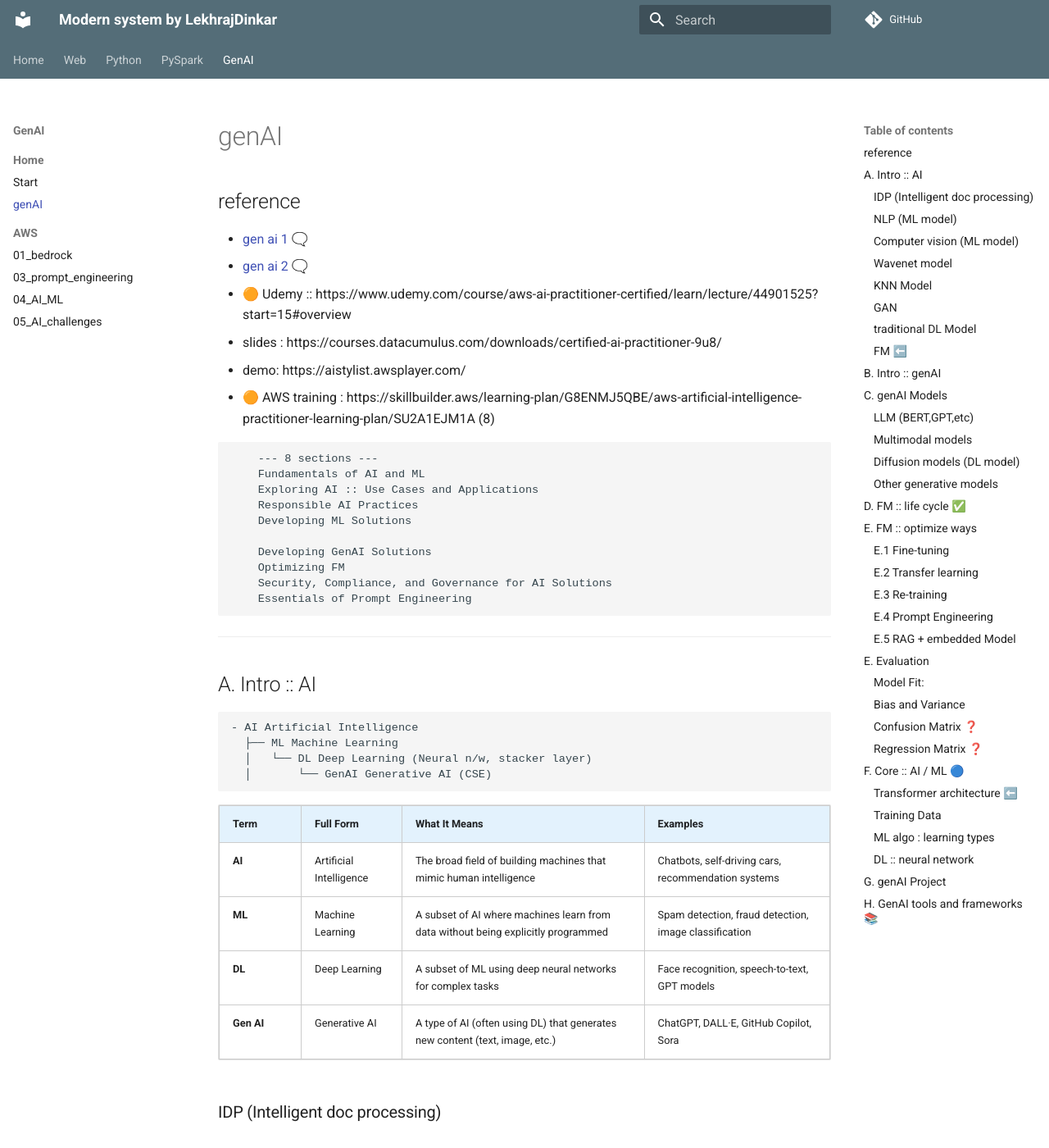
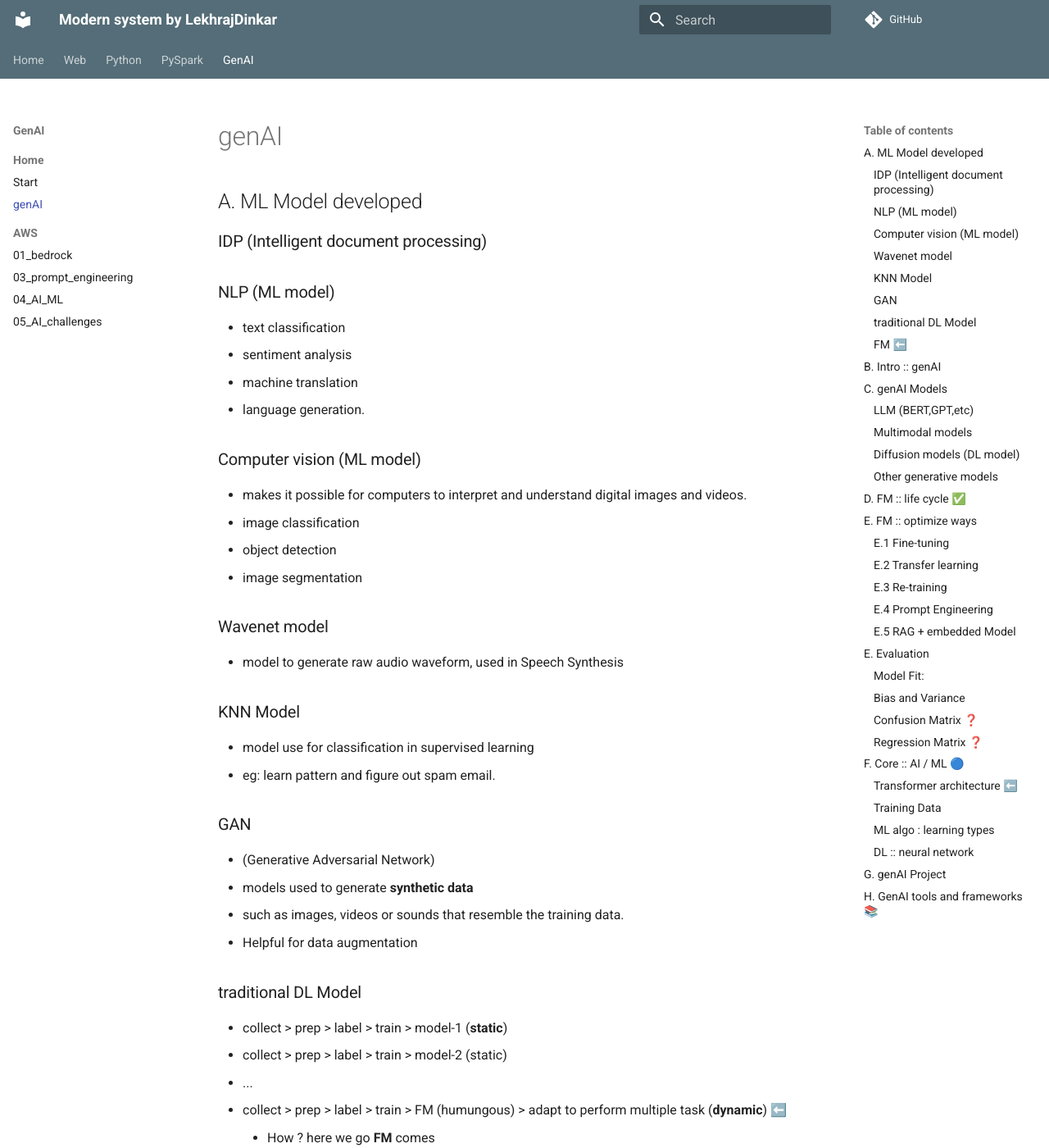
Before and after one commit to lekhrajdinkar/data-engineer, an MkDocs documentation site: the page built from docs/00_gen_ai/00_GenAI.md, in a window 1280 px wide and 1400 px high. Shown: the whole window at 82% size. Built offline with MkDocs 1.6.1 and Material for MkDocs 9.7.7, drawn with Linux system fonts in a browser that asks for light colours; comment, search, counter and statistics services are not loaded.

Commit message:
prompt engineering

````diff
--- a/docs/00_gen_ai/00_GenAI.md
+++ b/docs/00_gen_ai/00_GenAI.md
@@ -1,43 +1,5 @@
-## reference
-- [gen ai 1](https://chatgpt.com/c/685dfae8-a808-800d-bc8c-4d992926601d) 🗨️
-- [gen ai 2](https://chatgpt.com/c/685e3233-8420-800d-a08a-2cd8b933dad6) 🗨️
-- 🟠 Udemy :: https://www.udemy.com/course/aws-ai-practitioner-certified/learn/lecture/44901525?start=15#overview
-- slides : https://courses.datacumulus.com/downloads/certified-ai-practitioner-9u8/
-- demo: https://aistylist.awsplayer.com/
-- 🟠 AWS training : https://skillbuilder.aws/learning-plan/G8ENMJ5QBE/aws-artificial-intelligence-practitioner-learning-plan/SU2A1EJM1A (8)
-
-```
-    --- 8 sections ---
-    Fundamentals of AI and ML
-    Exploring AI :: Use Cases and Applications
-    Responsible AI Practices
-    Developing ML Solutions
-
-    Developing GenAI Solutions
-    Optimizing FM
-    Security, Compliance, and Governance for AI Solutions
-    Essentials of Prompt Engineering
-```
-
----
-## A. Intro :: AI
-```
-- AI Artificial Intelligence
-  ├── ML Machine Learning
-  │   └── DL Deep Learning (Neural n/w, stacker layer)
-  │       └── GenAI Generative AI (CSE)
-
-```
-
-| Term       | Full Form               | What It Means                                                                     | Examples                                              |
-| ---------- | ----------------------- | --------------------------------------------------------------------------------- | ----------------------------------------------------- |
-| **AI**     | Artificial Intelligence | The broad field of building machines that mimic human intelligence                | Chatbots, self-driving cars, recommendation systems   |
-| **ML**     | Machine Learning        | A subset of AI where machines learn from data without being explicitly programmed | Spam detection, fraud detection, image classification |
-| **DL**     | Deep Learning           | A subset of ML using deep neural networks for complex tasks                       | Face recognition, speech-to-text, GPT models          |
-| **Gen AI** | Generative AI           | A type of AI (often using DL) that generates new content (text, image, etc.)      | ChatGPT, DALL·E, GitHub Copilot, Sora                 |
-
-
-### IDP (Intelligent doc processing)
+## A. ML Model developed
+### IDP (Intelligent document processing)
 ### NLP (ML model)
 - text classification
 - sentiment analysis
````
Also changed, not shown: docs/00_gen_ai/00_start.md (+44 -4 lines).
